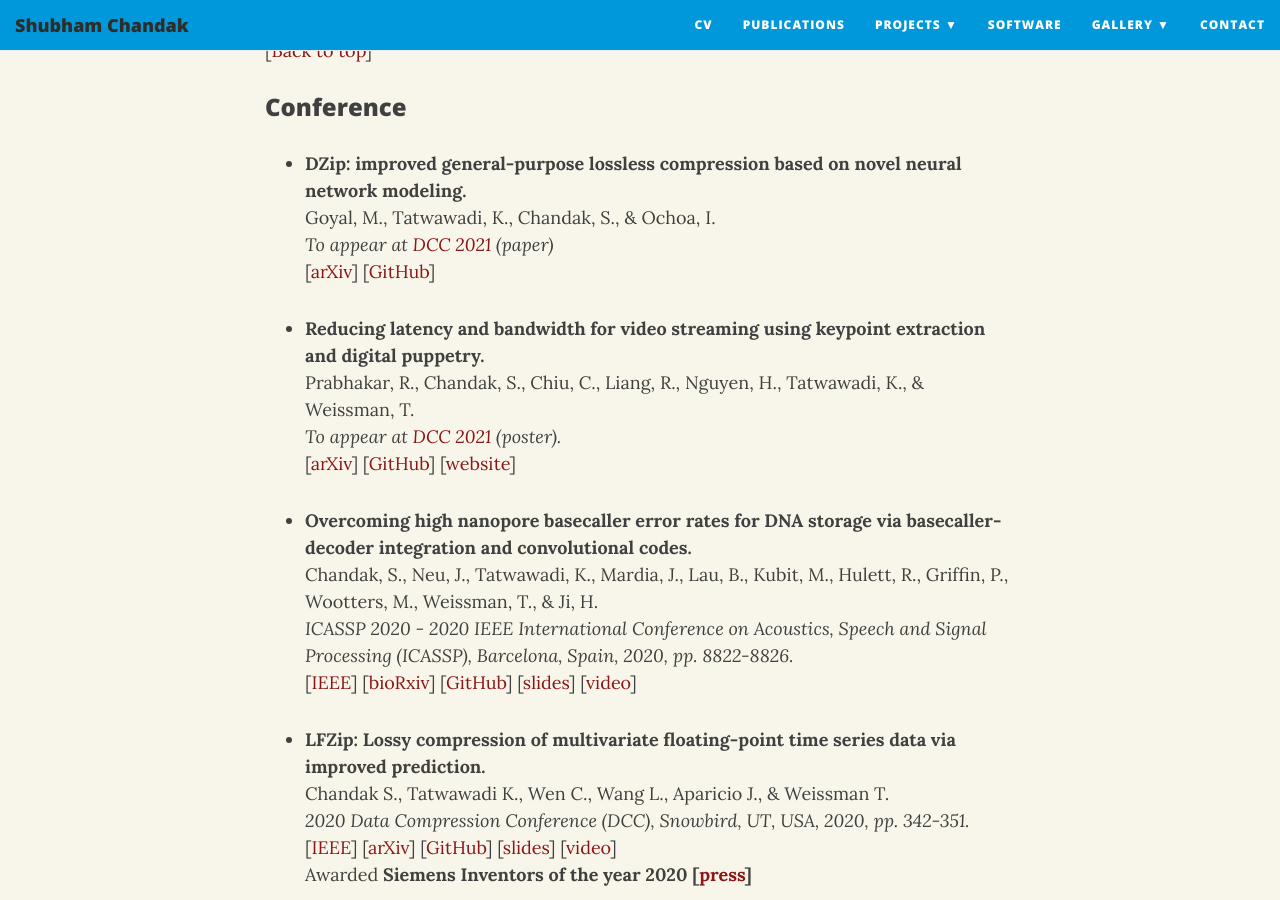
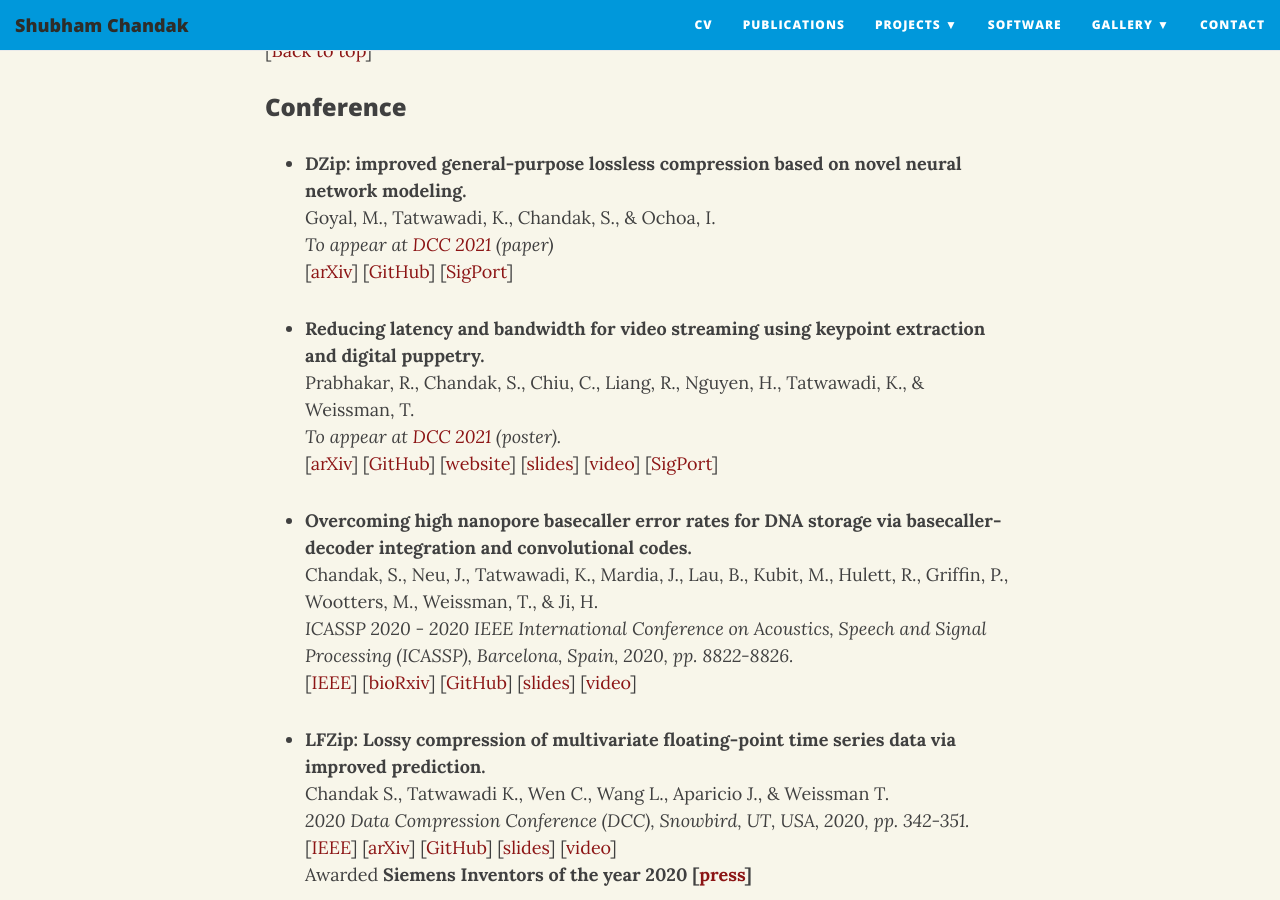
Before and after one commit to shubhamchandak94/shubhamchandak94.github.io, a Jekyll site: the page built from publications.md, in a window 1280 px wide and 900 px high, scrolled down 1127 px. Built offline with Jekyll 4.4.1, drawn with Linux system fonts in a browser that asks for light colours; nearby versions of some CDN libraries.

Commit message:
Update publications.md

```diff
--- a/publications.md
+++ b/publications.md
@@ -37,12 +37,12 @@ _**Google Scholar page [HERE](https://scholar.google.com/citations?hl=en&user=t1
 - **DZip: improved general-purpose lossless compression based on novel neural network modeling.**
   Goyal, M., Tatwawadi, K., Chandak, S., & Ochoa, I.
   _To appear at [DCC 2021](https://www.cs.brandeis.edu/~dcc/Call.html) (paper)_
-  [[arXiv](https://arxiv.org/abs/1911.03572)] [[GitHub](https://github.com/mohit1997/Dzip-torch/)]
+  [[arXiv](https://arxiv.org/abs/1911.03572)] [[GitHub](https://github.com/mohit1997/Dzip-torch/)] [[SigPort](https://sigport.org/documents/dzip-improved-general-purpose-lossless-compression-based-novel-neural-network-modeling-0)]
 
 - **Reducing latency and bandwidth for video streaming using keypoint extraction and digital puppetry.**
   Prabhakar, R., Chandak, S., Chiu, C., Liang, R., Nguyen, H., Tatwawadi, K., & Weissman, T.
   _To appear at [DCC 2021](https://www.cs.brandeis.edu/~dcc/Call.html) (poster)._
-  [[arXiv](https://arxiv.org/abs/2011.03800)] [[GitHub](https://github.com/shubhamchandak94/digital-puppetry/)] [[website](https://compression.stanford.edu/video-streaming-puppets)]
+  [[arXiv](https://arxiv.org/abs/2011.03800)] [[GitHub](https://github.com/shubhamchandak94/digital-puppetry/)] [[website](https://compression.stanford.edu/video-streaming-puppets)] [[slides](https://sigport.org/sites/default/files/docs/Digital%20puppetry%20DCC_1.pdf)] [[video](https://www.youtube.com/watch?v=3WA0YjSqo0w&ab_channel=ShubhamChandak)] [[SigPort](https://sigport.org/documents/reducing-latency-and-bandwidth-video-streaming-using-keypoint-extraction-and-digital)]
 
 - **Overcoming high nanopore basecaller error rates for DNA storage via basecaller-decoder integration and convolutional codes.**
   Chandak, S., Neu, J., Tatwawadi, K., Mardia, J., Lau, B., Kubit, M., Hulett, R., Griffin, P., Wootters, M., Weissman, T., & Ji, H.
```
